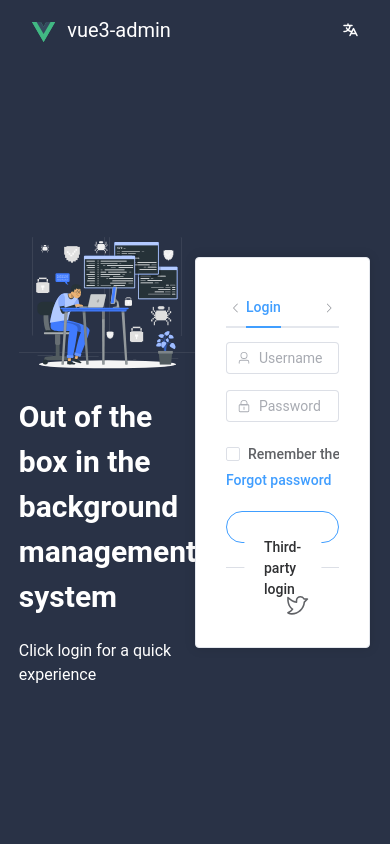
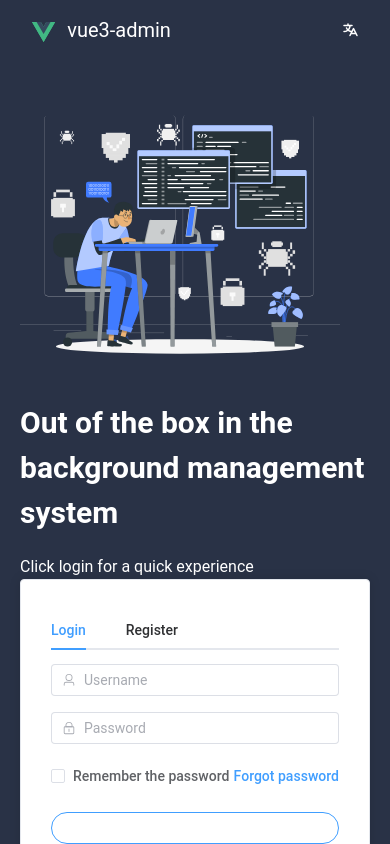
Before and after one commit to OzoneLabs/vuejs3-playground, a Vue app: page / in a window 390 px wide. Built offline with nearby package versions, Linux system fonts and the light colour scheme; some icons are missing.

Commit message:
Responsive design

```diff
--- a/src/views/LoginRegisterPage.vue
+++ b/src/views/LoginRegisterPage.vue
@@ -25,7 +25,7 @@ export default {
 
         <el-main>
             <el-row class="w-full h-full">
-                <el-col :span="12" class="text-white flex-center flex-col">
+                <el-col :sm="24" :lg="12" class="text-white flex-center flex-col">
                     <div class="max-w-520px">
                         <img src="../assets/loginregister-illustration.svg" width="320" />
                         <div class="font-semibold text-30px">Out of the box in the background management system</div>
@@ -33,7 +33,7 @@ export default {
                     </div>
                 </el-col>
 
-                <el-col :span="12" class="flex-center">
+                <el-col :sm="24" :lg="12" class="flex-center sm:my-6">
                     <LoginRegisterCard />
                 </el-col>
             </el-row>
```
